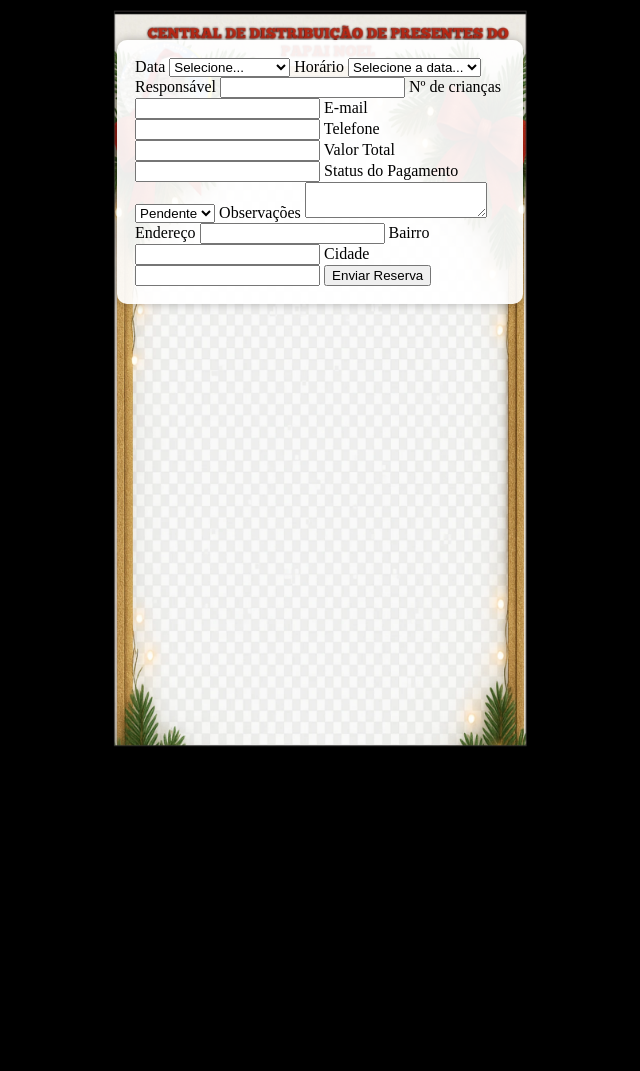
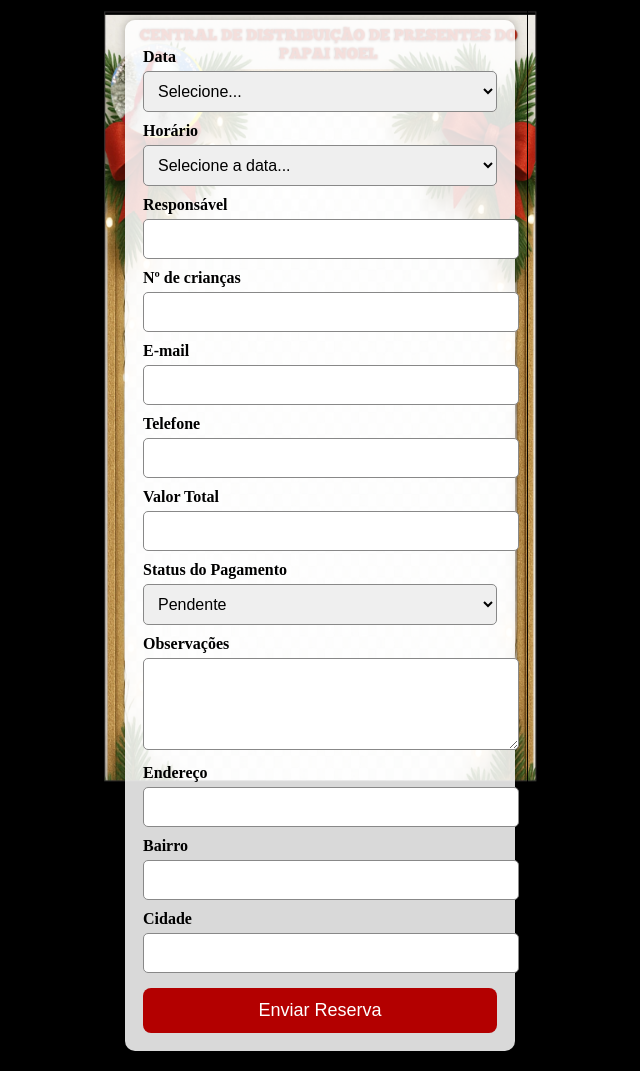
Before and after one commit to amagiadopapainoel1-tech/papai-noel-reservas, a Flask app: page / in a window 1280 px wide. Shown: the whole page, without its empty margins (320-960 px from the left). Before the commit the page ends 747 px from the top, so only its background shows below. Run offline with Flask 3, Linux system fonts and the light colour scheme; parts of the project's set-up code (start-up, migrations or seed data) failed here and were passed over.

Commit message:
Update style.css

```diff
--- a/static/style.css
+++ b/static/style.css
@@ -1,48 +1,69 @@
-/* Fundo preto */
 body {
     margin: 0;
     padding: 0;
     background: #000;
     display: flex;
     justify-content: center;
-    align-items: flex-start;
+    align-items: center;
     min-height: 100vh;
     overflow-x: hidden;
 }
-
-/* Moldura fixa centralizada com tamanho REAL */
+/* Moldura de fundo */
 .background-frame {
     position: fixed;
     top: 0;
-    left: 50%;
-    transform: translateX(-50%);
-    width: 430px;
-    height: 100vh;
+    left: 0;
+    width: 100%;
+    height: 100%;
     background-image: url('/static/moldura_natal.webp');
-    background-size: 430px auto;
+    background-size: contain;
     background-repeat: no-repeat;
     background-position: top center;
     z-index: -1;
 }
-
-/* Área que garante que tudo fique dentro da moldura */
+/* Área do formulário */
 .phone-frame {
-    width: 430px;
-    margin-top: 40px;
-    display: flex;
-    justify-content: center;
+    width: 100%;
+    max-width: 430px;
+    padding: 20px;
+    box-sizing: border-box;
 }
-
 .form-wrapper {
     width: 100%;
-    display: flex;
-    justify-content: center;
 }
-
 .form-container {
-    width: 86%;
-    background: rgba(255, 255, 255, 0.92);
+    background: rgba(255, 255, 255, 0.85);
     padding: 18px;
     border-radius: 10px;
     box-shadow: 0 0 10px #0004;
 }
+.label {
+    font-weight: bold;
+    margin-top: 10px;
+    display: block;
+}
+.input {
+    width: 100%;
+    padding: 10px;
+    margin-top: 5px;
+    border-radius: 5px;
+    border: 1px solid #888;
+    font-size: 16px;
+}
+textarea.input {
+    height: 70px;
+}
+button {
+    width: 100%;
+    padding: 12px;
+    background: #b30000;
+    color: #fff;
+    border: none;
+    margin-top: 15px;
+    font-size: 18px;
+    border-radius: 8px;
+    cursor: pointer;
+}
+button:hover {
+    background: #7a0000;
+}
```
